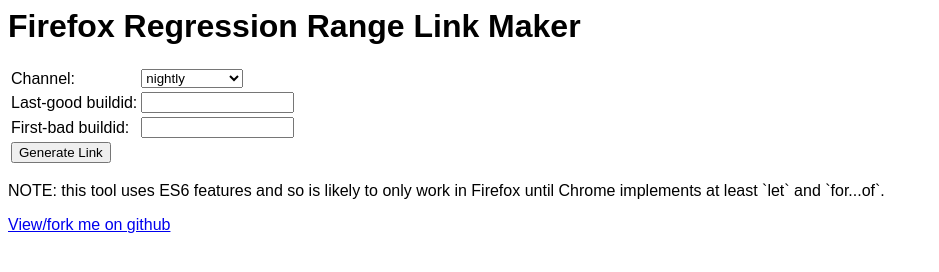
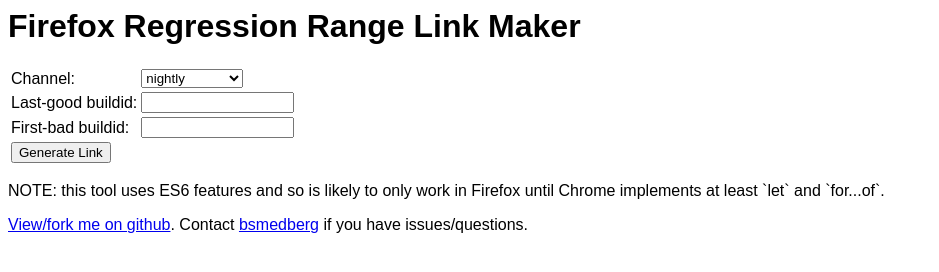
Before and after one commit to bsmedberg/firefox-regression-range-finder, a plain HTML site: page index.html in a window 1280 px wide. Shown: the whole page, without its empty margins (0-939 px from the left). Drawn offline with Linux system fonts and the light colour scheme.

Commit message:
Link to me as well.

```diff
--- a/index.html
+++ b/index.html
@@ -50,6 +50,6 @@
 
   <p>NOTE: this tool uses ES6 features and so is likely to only work in Firefox until Chrome implements at least `let` and `for...of`.
 
-  <p><a href="https://github.com/bsmedberg/firefox-regression-range-finder">View/fork me on github</a>
+  <p><a href="https://github.com/bsmedberg/firefox-regression-range-finder">View/fork me on github</a>. Contact <a href="http://benjamin.smedbergs.us/contact/">bsmedberg</a> if you have issues/questions.
 
   <script src="regression-range.js" type="application/x-javascript;version=1.8"></script>
```
